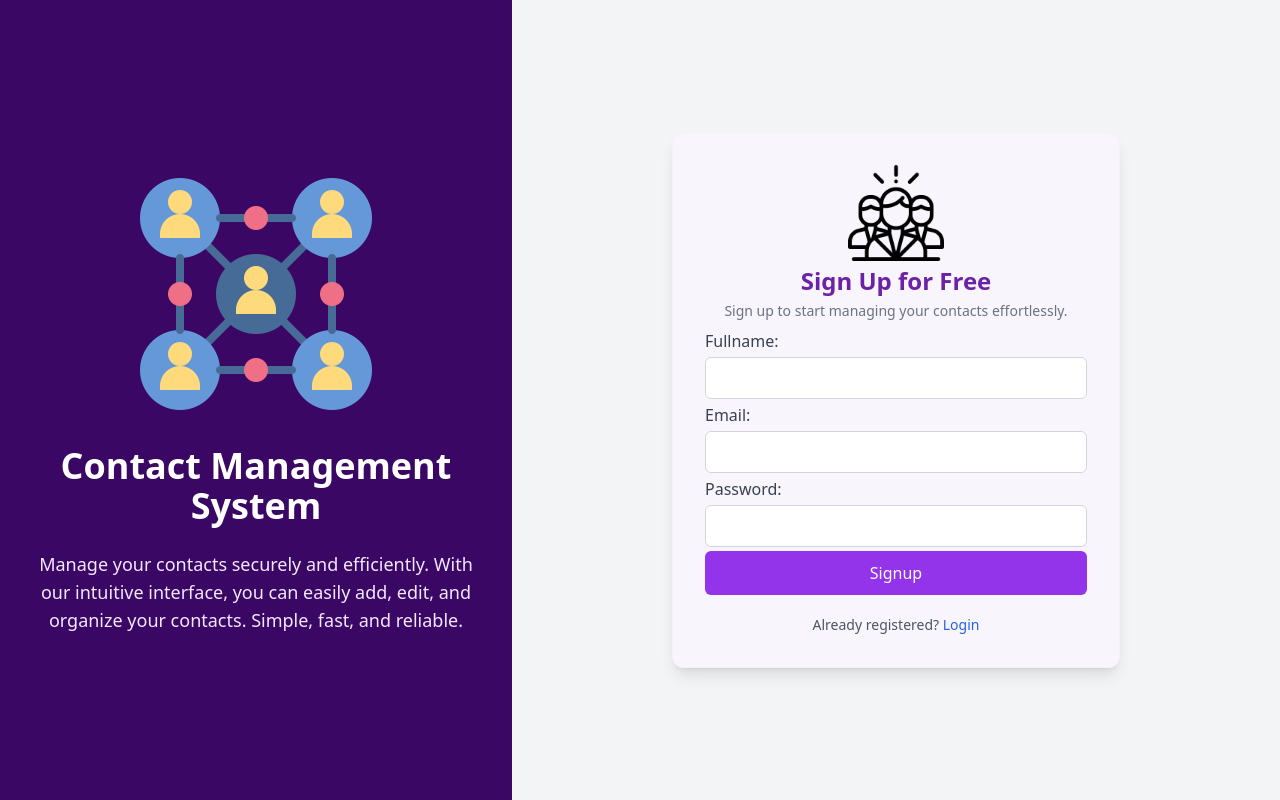
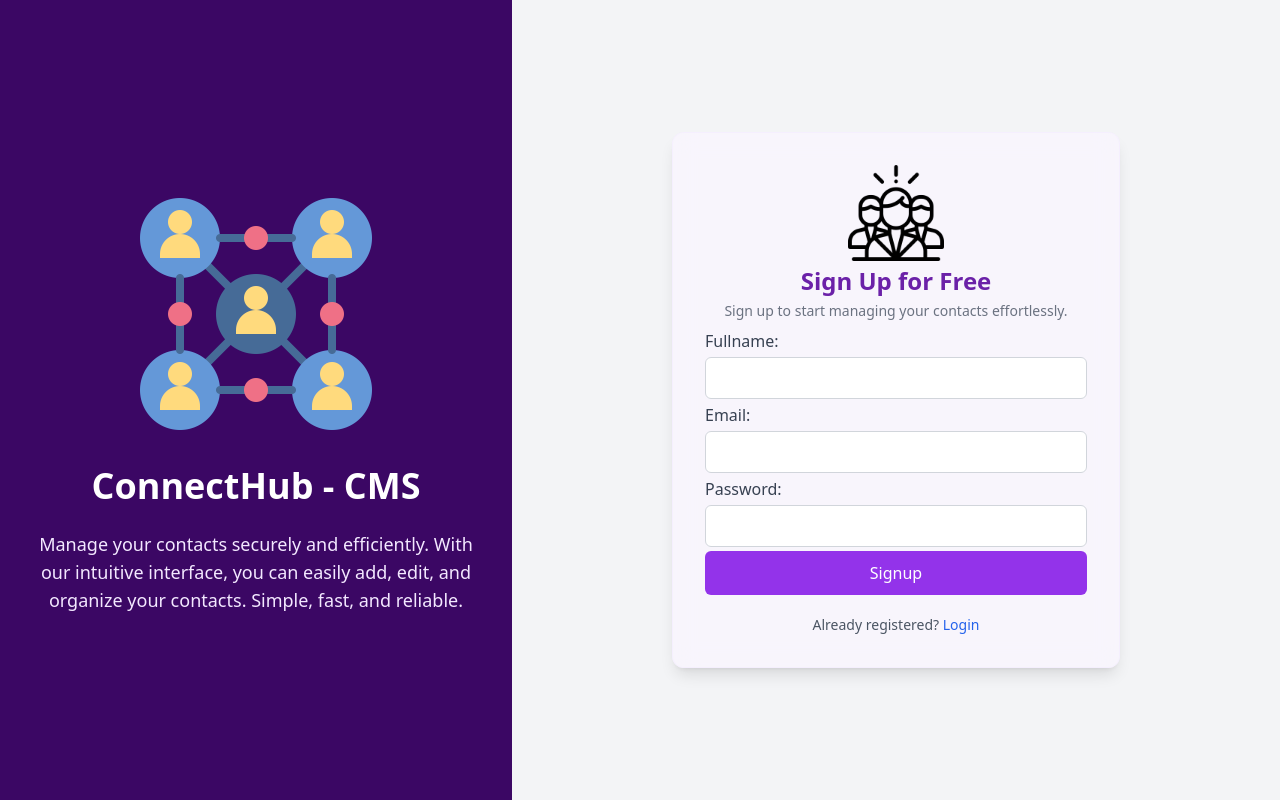
Before and after one commit to muhammadanascode/contact-management-frontend, a React (Create React App) app: page /signup in a window 1280 px wide. Built offline with nearby package versions, Linux system fonts and the light colour scheme.

Commit message:
feat: Changing the name of application

```diff
--- a/src/components/AuthLayout.js
+++ b/src/components/AuthLayout.js
@@ -7,7 +7,7 @@
                       flex items-center justify-center p-8">
                 <div className="max-w-md flex flex-col items-center justify-center text-center space-y-6">
                     <img src="landing-img.png" alt="Landing Illustration" className="w-48 md:w-64 rounded-lg" />
-                    <h1 className="text-3xl md:text-4xl font-bold">Contact Management System</h1>
+                    <h1 className="text-3xl md:text-4xl font-bold">ConnectHub - CMS</h1>
                     <p className="text-purple-100 text-lg max-w-xs md:max-w-md">
                         Manage your contacts securely and efficiently. With our intuitive interface, you can easily add, edit, and organize your contacts. Simple, fast, and reliable.
                     </p>
```
